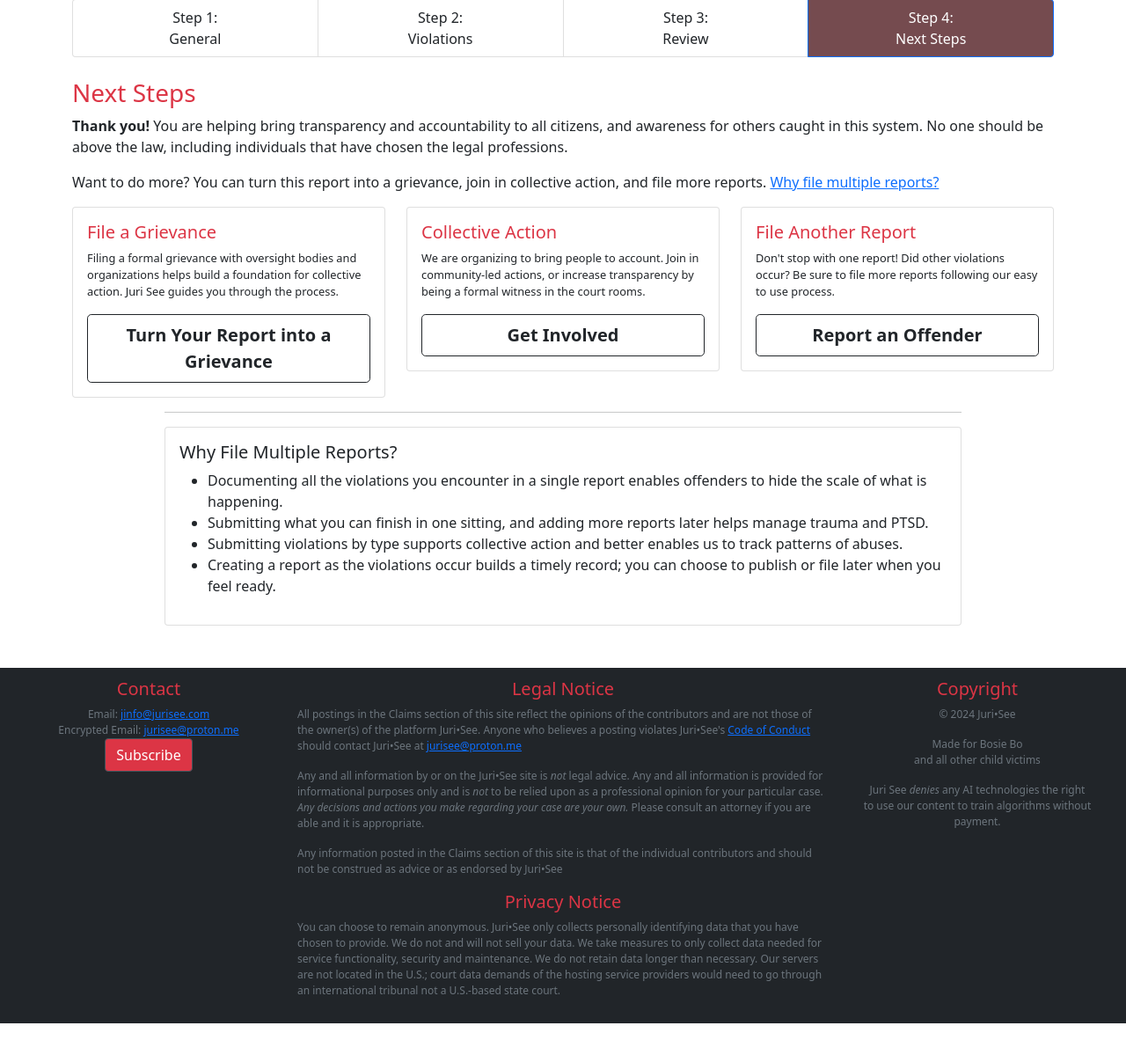
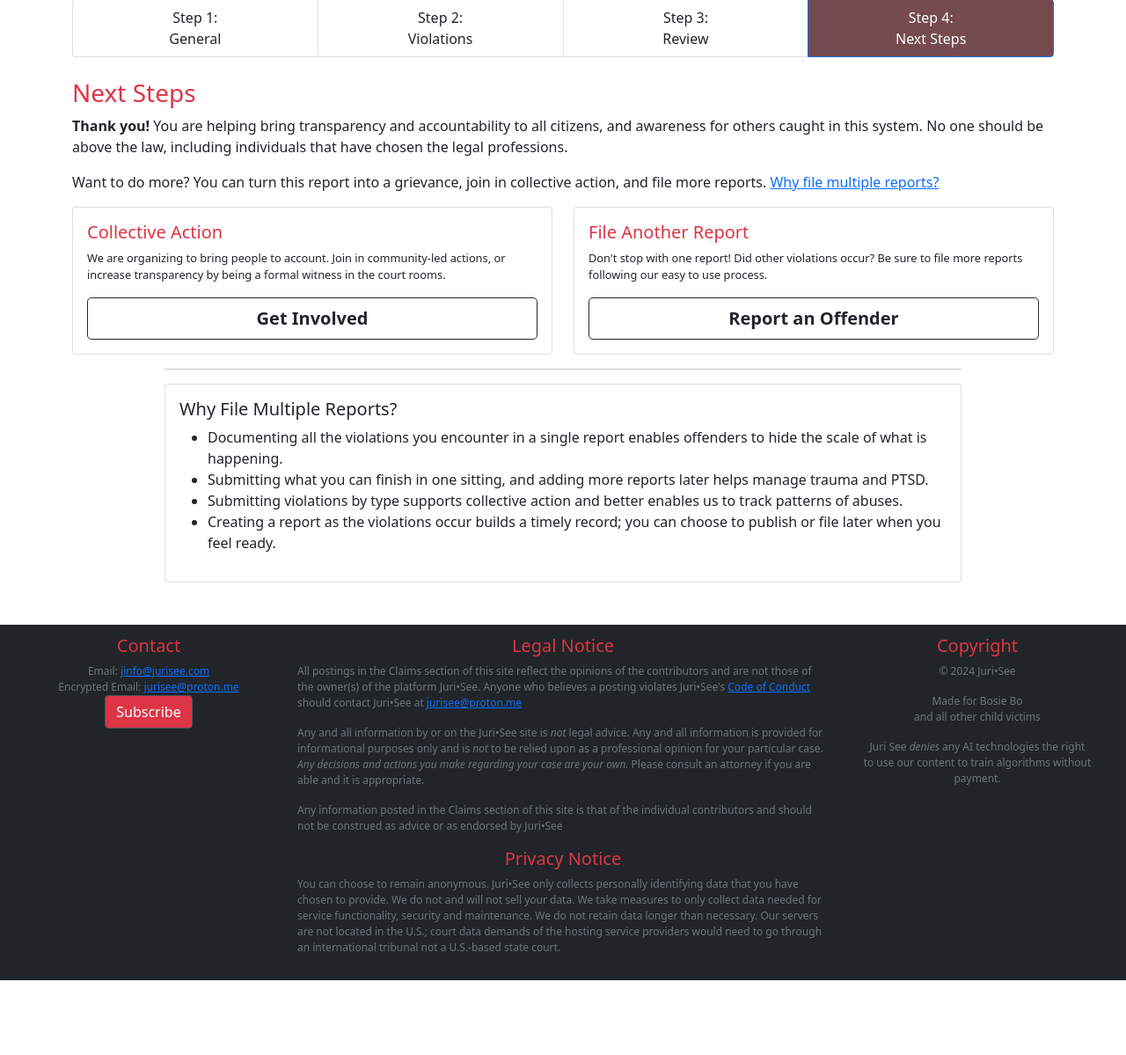
Before and after one commit to jurisee/jurisee, a Flask app: page /claims/nextsteps/1/1 in a window 1280 px wide. Shown: the part 138-1337 px from the top of the page at 88% size. After the commit the page ends 1252 px from the top, so only its background shows below. Run offline with Flask 3, Linux system fonts and the light colour scheme; the visitor is signed in with stand-in values (Sample User, id 1); some libraries are stand-ins or nearby versions.

Commit message:
hide turn into a grievance

```diff
--- a/app/templates/claims/nextsteps.html
+++ b/app/templates/claims/nextsteps.html
@@ -32,7 +32,7 @@
 
 
 <div class="row">
-
+<!--
  <div class="col-md-4">
     <div class="card violations">
         <a href="{{ url_for('actions.index') }}">
@@ -44,8 +44,8 @@
         </a>
     </div>
 </div>
-
-<div class="col-md-4">
+-->
+<div class="col-md-6">
     <div class="card violations">
         <a href="{{ url_for('claims.index') }}">
         <div class="card-body">
@@ -59,7 +59,7 @@
 
 
 
-<div class="col-md-4">
+<div class="col-md-6">
     <div class="card violations">
         <a href="{{ url_for('actions.index') }}">
         <div class="card-body">
```
